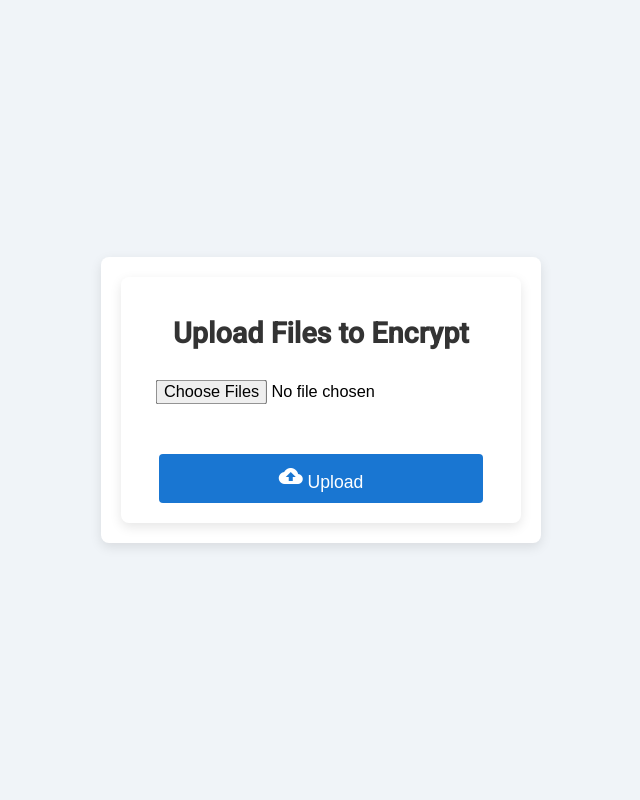
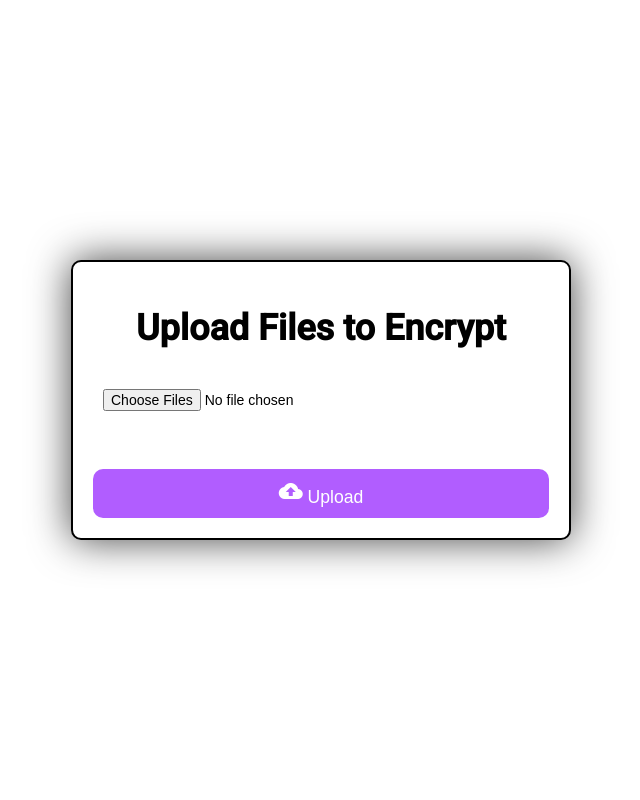
Before and after one commit to yashrajrocxx/Y-Share, a Flask app: page / in a window 1280 px wide. Shown: the whole page, without its empty margins (319-959 px from the left). Run offline with Flask 3, Linux system fonts and the light colour scheme.

Commit message:
Improved Design

```diff
--- a/app.py
+++ b/app.py
@@ -13,7 +13,6 @@ from flask import (
     render_template,
     request,
     redirect,
-    url_for,
     send_from_directory,
     flash,
     session,
@@ -38,6 +37,9 @@ def get_local_ip():
     finally:
         s.close()
     return ip_address
+
+
+BASE_URL = "https://q93659v0-5000.inc1.devtunnels.ms"  # f"http://{get_local_ip()}:5000"
 
 
 def generate_key():
@@ -119,7 +121,7 @@ def upload_file():
     session["attempts"] = 0
     delete_files(filepath)
 
-    download_url = f"http://{get_local_ip()}:5000/download/{filename}"
+    download_url = f"{BASE_URL}/download/{filename}"
 
     return render_template(
         "key_display.html",
@@ -133,6 +135,10 @@ def download_page(filename):
     user_key = request.args.get("key") or (
         request.form.get("key") if request.method == "POST" else None
     )
+
+    if str(user_key).startswith("Download"):
+        user_key = str(user_key).split(" ")[-1]
+
     attempts = session.get("attempts", 0)
     encrypted_filepath = os.path.join(app.config["ENCRYPTED_FOLDER"], filename)
 
--- a/static/styles.css
+++ b/static/styles.css
@@ -1,40 +1,39 @@
+
 /* General Styles for All Pages */
+
 body {
+    background-color: #ffffff;
     font-family: 'Roboto', sans-serif;
-    background-color: #f0f4f8;
-    margin: 0;
-    padding: 0;
     display: flex;
     justify-content: center;
     align-items: center;
-    height: 100vh;
-    transition: background-color 0.3s ease;
+    min-height: 100vh;
+    margin: 0;
+    overflow: auto; /* Allow scrolling */
 }
 
+/* Container */
 .container {
-    background: white;
-    border-radius: 8px;
-    box-shadow: 0px 4px 12px rgba(0, 0, 0, 0.1);
+    width: 100%;
+    max-width: 500px; /* calc(100vw - 2cm); */
+    background-color: #ffffff;
+    border-radius: 10px;
+    border: 2px solid rgb(0, 0, 0);
+    box-shadow: 0 0 40px rgba(0, 0, 0, 0.736);
     padding: 20px;
-    max-width: 400px;
-    width: 90%; /* Changed to 90% for mobile responsiveness */
-    text-align: center;
-    animation: fadeIn 0.5s ease;
-}
-
-@keyframes fadeIn {
-    from {
-        opacity: 0;
-    }
-    to {
-        opacity: 1;
-    }
+    box-sizing: border-box;
+    margin: 100px auto;
+    position: relative;
+    z-index: 1;
+    overflow-wrap: break-word; /* Ensure long text (e.g., URLs) wraps within container */
 }
 
 h1 {
-    font-size: 1.8em;
-    margin-bottom: 20px;
-    color: #333;
+    font-size: 36px;
+    color: #000000;
+    font-weight: bolder;
+    text-align: center;
+    margin-bottom: 40px;
 }
 
 p {
@@ -46,86 +45,6 @@ strong {
     color: #1976d2; /* Primary Color */
 }
 
-/* Form Styles */
-form {
-    background: white;
-    border-radius: 8px;
-    box-shadow: 0px 4px 12px rgba(0, 0, 0, 0.1);
-    padding: 20px;
-    max-width: 400px;
-    width: 90%; /* Changed to 90% for mobile responsiveness */
-    text-align: center;
-}
-
-label {
-    font-size: 1.1em;
-    margin-bottom: 10px;
-    color: #333;
-}
-
-input[type="file"],
-input[type="text"] {
-    width: 90%;
-    padding: 10px;
-    margin-bottom: 20px;
-    border: 1px solid #ddd;
-    border-radius: 4px;
-    font-size: 1em;
-    transition: border-color 0.3s ease, box-shadow 0.3s ease;
-}
-
-input[type="file"] {
-    border: none;
-    margin-bottom: 30px;
-}
-
-input:focus {
-    outline: none;
-    border-color: #1976d2;
-    box-shadow: 0 0 5px rgba(25, 118, 210, 0.5);
-}
-
-/* Animation for Input Fields */
-input {
-    animation: grow 0.3s ease forwards;
-}
-
-@keyframes grow {
-    from {
-        transform: scale(1);
-    }
-    to {
-        transform: scale(1.02);
-    }
-}
-
-button {
-    background-color: #1976d2; /* Primary Color */
-    color: white;
-    border: none;
-    padding: 10px 20px;
-    font-size: 1.1em;
-    border-radius: 4px;
-    cursor: pointer;
-    margin-top: 10px;
-    width: 90%; /* Changed to 90% for mobile responsiveness */
-    transition: background-color 0.3s ease, transform 0.3s ease;
-}
-
-button:hover {
-    background-color: #0d47a1; /* Darker Shade */
-    transform: translateY(-2px);
-}
-
-.buttons {
-    display: flex;
-    flex-direction: column;
-    align-items: center;
-}
-
-button + button {
-    margin-top: 10px;
-}
 
 /* Copy Alert */
 .alert {
@@ -151,29 +70,103 @@ ul {
 }
 
 li {
-    background-color: #f44336; /* Error Color */
-    color: white;
+    background-color: #ffffff00; /* Error Color */
+    color: #f44336;
     padding: 10px;
     border-radius: 4px;
     margin-top: 10px;
 }
 
-/* Responsive Styles */
-@media (max-width: 600px) {
+
+/* Form Styling */
+form {
+    width: 100%;
+    max-width: 500px; /* Ensures the container doesn't exceed the viewport width minus 2cm */
+    background-color: #ffffff;
+    border-radius: 10px;
+    border: 2px solid rgb(0, 0, 0);
+    box-shadow: 0 0 40px rgba(0, 0, 0, 0.736);
+    padding: 20px;
+    box-sizing: border-box;
+    margin: 100px auto;
+    position: relative;
+    z-index: 1;
+}
+
+label {
+    display: block;
+    color: #000000;
+    margin-top: 15px;
+    margin-bottom: 10px;
+    font-size: 14px;
+    font-weight: 500;
+    margin-left: 10px;
+}
+
+input[type="file"],
+input[type="text"] {
+    display: block;
+    height: 40px;
+    width: 100%;
+    background-color: rgba(255, 255, 255, 0.07);
+    border-radius: 3px;
+    padding: 0 10px;
+    margin-top: 8px;
+    font-size: 14px;
+    font-weight: 300;
+}
+
+input[type="file"] {
+    border: none;
+    margin-bottom: 30px;
+}
+
+input:focus {
+    outline: none;
+    border-color: #1976d2;
+    box-shadow: 0 0 5px rgba(25, 118, 210, 0.5);
+}
+
+/* Button Styling */
+button {
+    background-color: #b15dff;
+    color: white;
+    border: none;
+    padding: 10px 20px;
+    font-size: 1.1em;
+    border-radius: 10px;
+    cursor: pointer;
+    margin-top: 10px;
+    width: 100%; /* Full width button */
+    transition: background-color 0.3s ease, transform 0.3s ease;
+}
+
+button:hover {
+    background-color: #9422ff;
+    transform: translateY(-2px);
+}
+
+/* Responsive Design Adjustments */
+@media (max-width: 768px) {
     h1 {
-        font-size: 1.5em; /* Adjust heading size for mobile */
+        font-size: 28px;
+        margin-bottom: 30px;
     }
 
-    p {
-        font-size: 1em; /* Adjust paragraph size for mobile */
-    }
-
-    input[type="file"],
-    input[type="text"] {
-        font-size: 0.9em; /* Smaller input font size */
+    form,
+    .container {
+        margin: 20px;
+        max-width: fit-content;
+        margin-top: 80px;
     }
 
     button {
-        font-size: 1em; /* Adjust button font size */
+        font-size: 14px;
+        padding: 12px;
+    }
+
+    input {
+        height: 36px;
+        font-size: 14px;
     }
 }
--- a/templates/key_display.html
+++ b/templates/key_display.html
@@ -39,10 +39,8 @@
         <p>Your Key: <strong id="keyText">{{ key }}</strong></p>
         <p>Download Link: <strong id="downloadLink">{{ download_link }}</strong></p>
 
-        <div class="buttons">
-            <button onclick="copyKeyAndUrl()">Copy URL & Key</button>
-            <button onclick="copyDirectDownloadLink()">Copy Direct Download Link</button>
-        </div>
+        <button onclick="copyKeyAndUrl()">Copy URL & Key</button>
+        <button onclick="copyDirectDownloadLink()">Copy Direct Download Link</button>
 
         <p>Keep your key safe! You will need it to download the encrypted image.</p>
     </div>
--- a/templates/upload.html
+++ b/templates/upload.html
@@ -9,7 +9,6 @@
     <link rel="stylesheet" href="/static/styles.css">
 </head>
 <body>
-    <div class="container">
     <form method="post" action="/upload" enctype="multipart/form-data">
         <h1>Upload Files to Encrypt</h1>
         <input type="file" name="files" accept="image/*" multiple required>
@@ -17,6 +16,5 @@
             <i class="material-icons">cloud_upload</i> Upload
         </button>
     </form>
-    </div>
 </body>
 </html>
```
Lines whose indentation alone changed are shown as unchanged.
